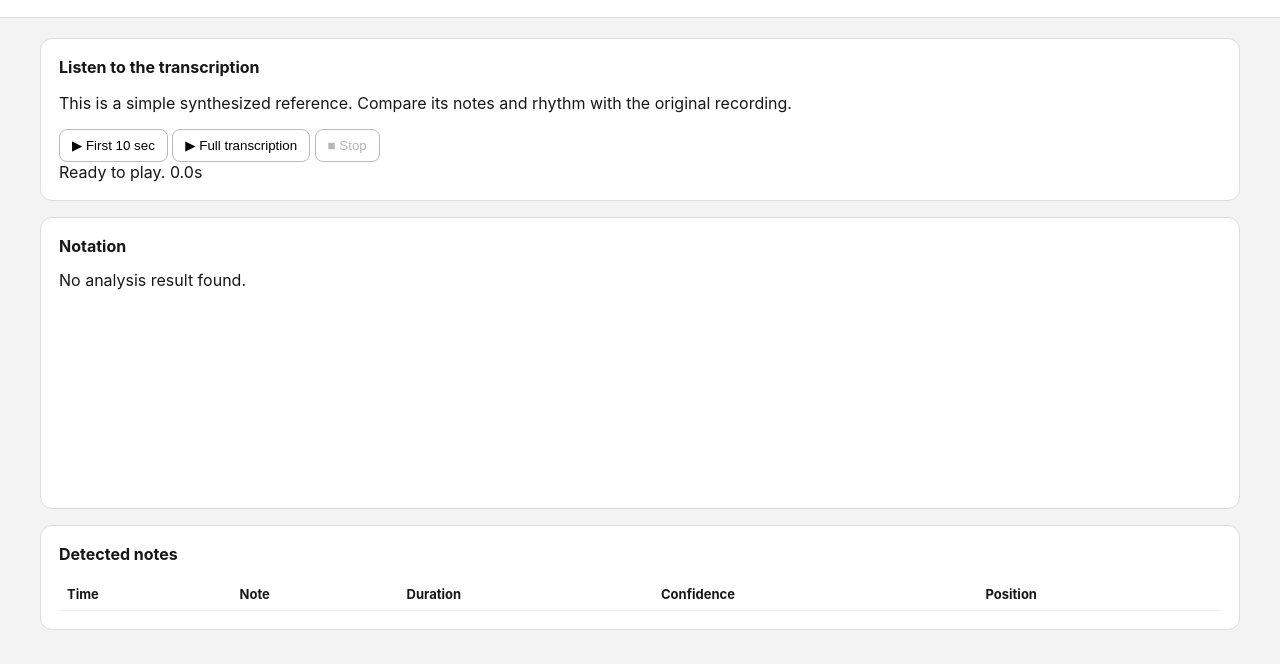
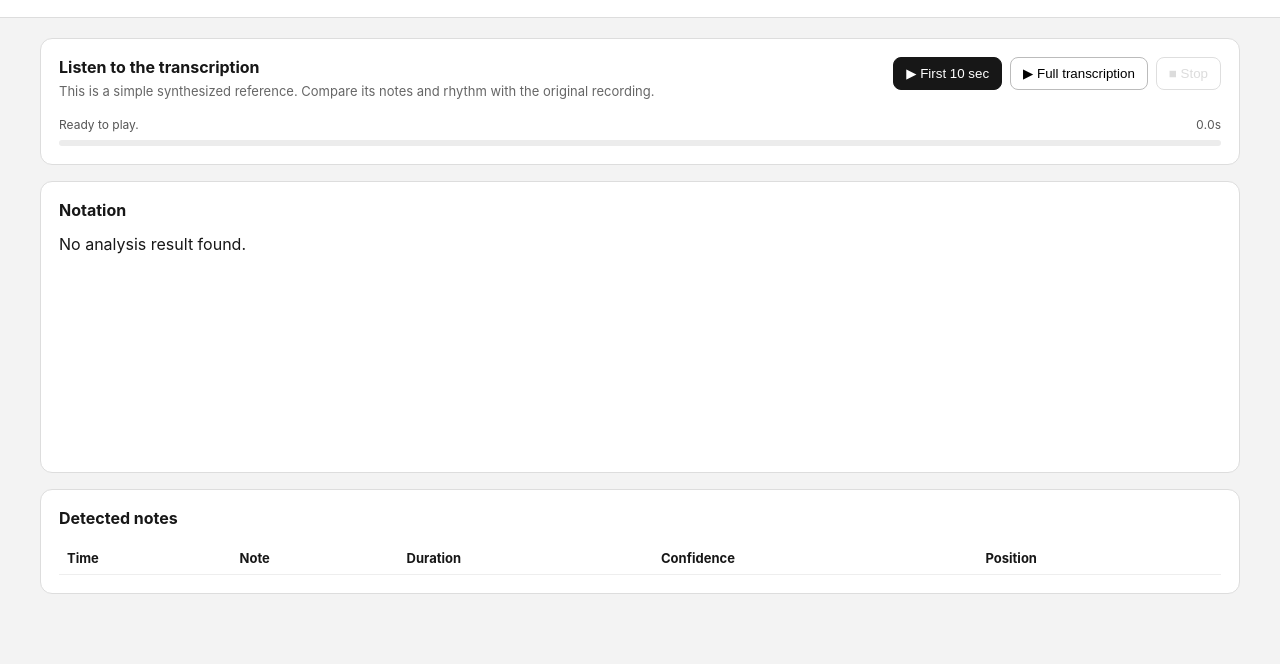
Before and after one commit to WasanthaK/youtube-music-notes, a website built with Vite: page extension/result.html in a window 1280 px wide. Shown: the part 56-720 px from the top of the page. Built offline with nearby package versions, Linux system fonts and the light colour scheme.

Commit message:
Style transcription playback controls

```diff
--- a/extension/result.css
+++ b/extension/result.css
@@ -3,8 +3,12 @@ body { margin: 0; }
 header { display: flex; justify-content: space-between; align-items: center; gap: 16px; padding: 20px 28px; background: #fff; border-bottom: 1px solid #ddd; position: sticky; top: 0; z-index: 2; }
 h1 { margin: 0; font-size: 22px; }
 #meta { margin: 5px 0 0; color: #666; font-size: 13px; }
-.actions { display: flex; gap: 8px; }
+.actions, .playbackActions { display: flex; gap: 8px; flex-wrap: wrap; }
 button { border: 1px solid #bbb; border-radius: 8px; background: white; padding: 8px 12px; cursor: pointer; }
+button:hover:not(:disabled) { background: #f7f7f7; }
+button:disabled { opacity: .48; cursor: default; }
+button.primary { background: #171717; color: white; border-color: #171717; }
+button.primary:hover:not(:disabled) { background: #303030; }
 main { max-width: 1200px; margin: 20px auto; padding: 0 20px 50px; }
 .card { background: #fff; border: 1px solid #ddd; border-radius: 12px; padding: 18px; margin-bottom: 16px; overflow: hidden; }
 h2 { margin: 0 0 14px; font-size: 16px; }
@@ -15,3 +19,15 @@ table { width: 100%; border-collapse: collapse; font-size: 13px; }
 th, td { text-align: left; border-bottom: 1px solid #eee; padding: 8px; }
 th { position: sticky; top: 0; background: white; }
 .noteLabel { font-size: 11px; fill: #333; }
+.playbackCard { overflow: visible; }
+.playbackHeader { display: flex; justify-content: space-between; align-items: flex-start; gap: 18px; }
+.playbackHeader h2 { margin-bottom: 5px; }
+.helper { margin: 0; color: #666; font-size: 13px; max-width: 620px; line-height: 1.45; }
+.playbackStatusRow { display: flex; justify-content: space-between; gap: 12px; margin-top: 16px; color: #555; font-size: 12px; }
+#playbackClock { font-variant-numeric: tabular-nums; }
+.progressTrack { margin-top: 8px; height: 6px; border-radius: 999px; background: #ececec; overflow: hidden; }
+#playbackProgress { height: 100%; width: 0%; background: #171717; transition: width .08s linear; }
+tr.playing td { background: #f3f3f3; font-weight: 600; }
+@media (max-width: 760px) {
+  header, .playbackHeader { flex-direction: column; align-items: stretch; }
+}
```
